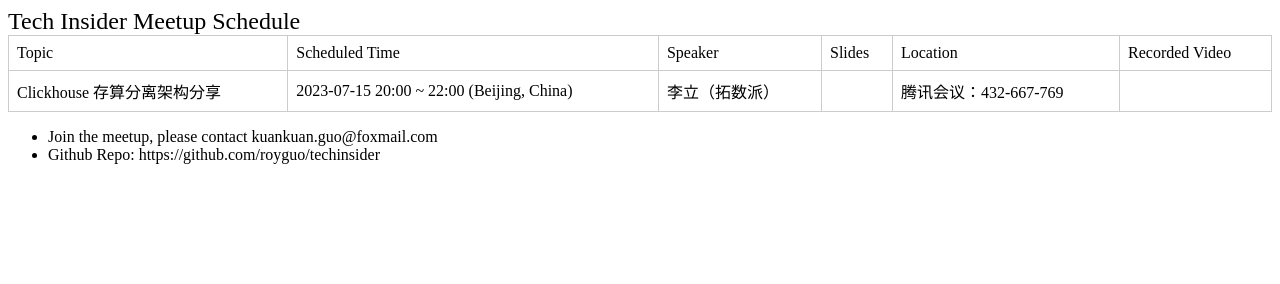
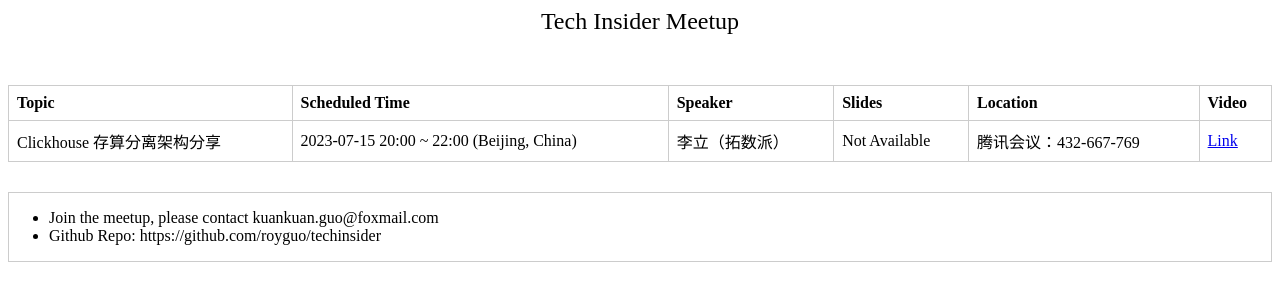
Before and after one commit to royguo/techinsider, a plain HTML site: page index.html in a window 1280 px wide. Drawn offline with Linux system fonts and the light colour scheme.

Commit message:
update meeting info

```diff
--- a/index.html
+++ b/index.html
@@ -13,6 +13,10 @@
       text-align: left;
     }
 
+    thead {
+      font-weight: bold;
+    }
+
     tr:nth-child(even) {
       background-color: #f2f2f2;
     }
@@ -23,7 +27,7 @@
   </style>
 </header>
 <body>
-  <div style="font-size:24; weight: bold;">Tech Insider Meetup Schedule</div>
+  <div style="font-size:24; weight: bold; margin-bottom: 50px; text-align: center;">Tech Insider Meetup</div>
   <table width="100%">
     <thead>
       <tr>
@@ -32,7 +36,7 @@
         <td>Speaker</td>
         <td>Slides</td>
         <td>Location</td>
-        <td>Recorded Video</td>
+        <td>Video</td>
       </tr>
     </thead>
     <tbody>
@@ -40,14 +44,14 @@
         <td>Clickhouse 存算分离架构分享</td>
         <td>2023-07-15 20:00 ~ 22:00 (Beijing, China)</td>
         <td>李立（拓数派）</td>
-        <td>&nbsp;</td>
+        <td>Not Available</td>
         <td>腾讯会议：432-667-769</td>
-        <td>&nbsp;</td>
+        <td><a href="https://meeting.tencent.com/v2/cloud-record/share?id=a38e68ca-311b-4a5d-9480-8d765fbfd097&from=3" target="blank">Link</a></td>
       </tr>
     </tbody>
   </table>
 </body>
-<footer>
+<footer style="border: 1px solid #CCC; margin-top: 30px;">
   <ul>
     <li>Join the meetup, please contact kuankuan.guo@foxmail.com</li>
     <li>Github Repo: https://github.com/royguo/techinsider</li>
```
